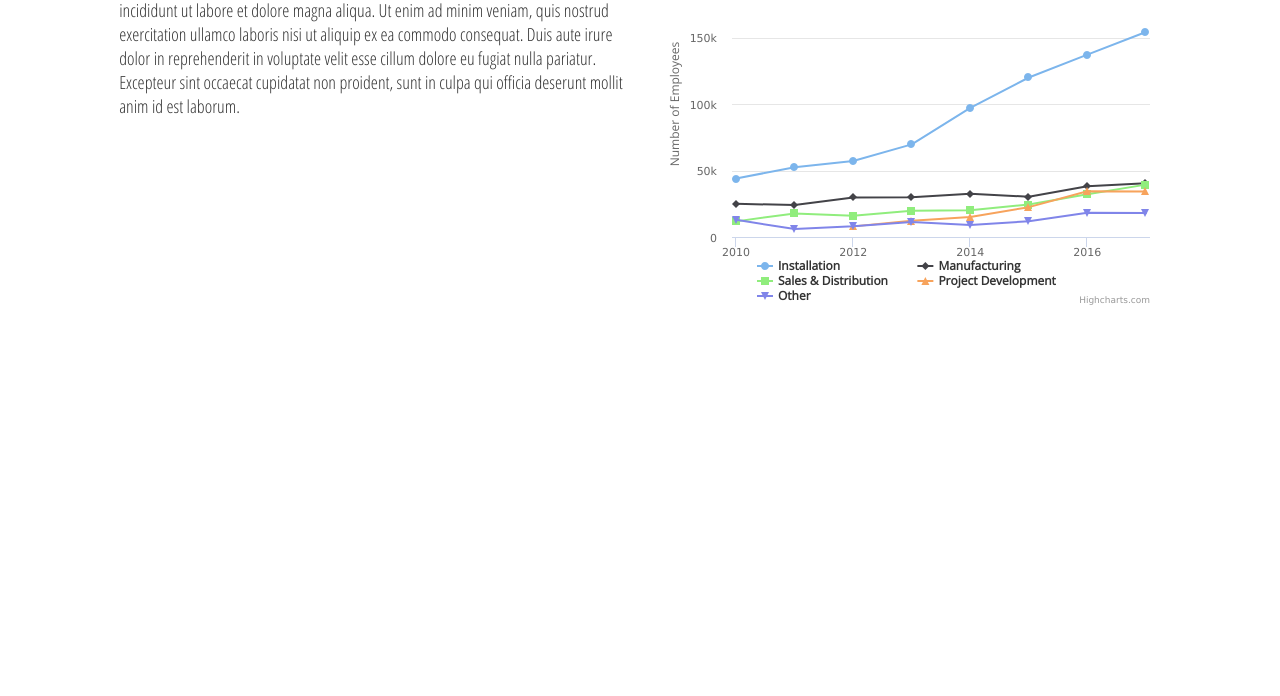
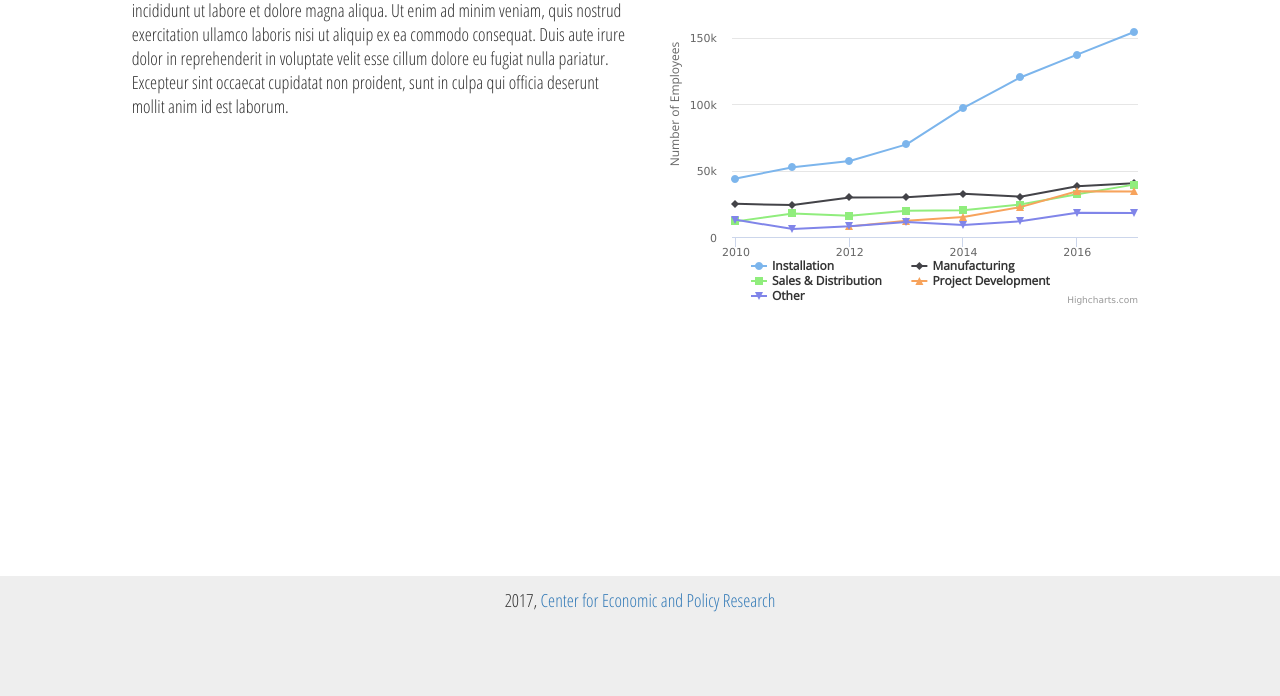
Before and after one commit to mattsedlar/special-telegram, a plain HTML site: page index.html in a window 1280 px wide. Shown: the part 168-864 px from the top of the page. Before the commit the page ends 800 px from the top, so only its background shows below. Drawn offline with nearby package versions, Linux system fonts and the light colour scheme.

Commit message:
Sticky footer

```diff
--- a/css/style.scss
+++ b/css/style.scss
@@ -9,6 +9,10 @@ $font-stack: 'Open Sans Condensed', sans-serif;
 $header-font: 'Playfair Display', serif;
 $plot-font: 'Open Sans', sans-serif;
 $primary-color: #333;
+
+html, body {
+    height: 100%;
+}
 
 html {
   font-size: ms(1);
@@ -40,8 +44,28 @@ header {
   }
 }
 
+.container-fluid {
+    margin-bottom: -120px;
+    min-height: 100%;
+}
+
+.container-fluid:after {
+  content: "";
+  display: block;
+}
+
 #container {
   padding: 12px;
+}
+
+footer, .container-fluid:after {
+    height: 120px;
+}
+
+footer {
+    background-color: #EEEEEE;
+    padding: 12px 0;
+    width: 100%;
 }
 
 /* VISUALIZATION STYLES */
--- a/index.html
+++ b/index.html
@@ -18,7 +18,7 @@
 	<div class="col-md-1"></div>
 	</header>
 	</div>
-        <main class="fluid-container">
+        <main class="container-fluid">
 	<div id="container">
 	   <section id="visuals">
 	     <div class="row">
@@ -35,6 +35,9 @@
 
 	</div>
 	</main>
+	<footer class="text-center">2017,
+            <a href="http://cepr.net" target="_blank">Center for Economic and Policy Research</a>
+        </footer>
 
 	<!-- ALL THE JAVASCRIPTS -->
 	<script src="https://cdnjs.cloudflare.com/ajax/libs/jquery/3.2.1/jquery.min.js"></script>
```
Also changed, not shown: css/style.css, 1 other file.
